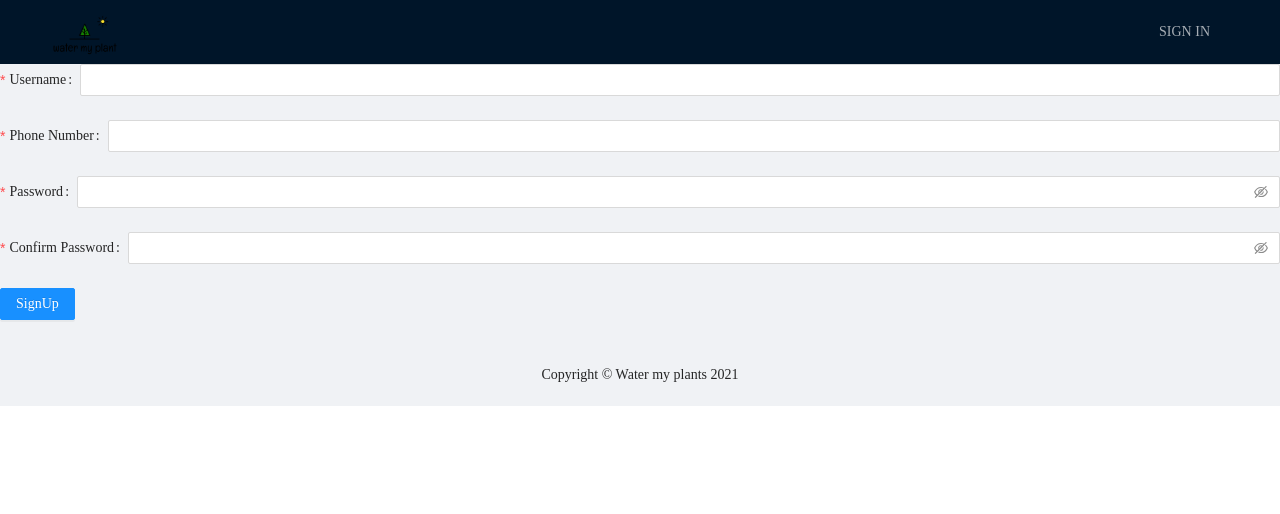
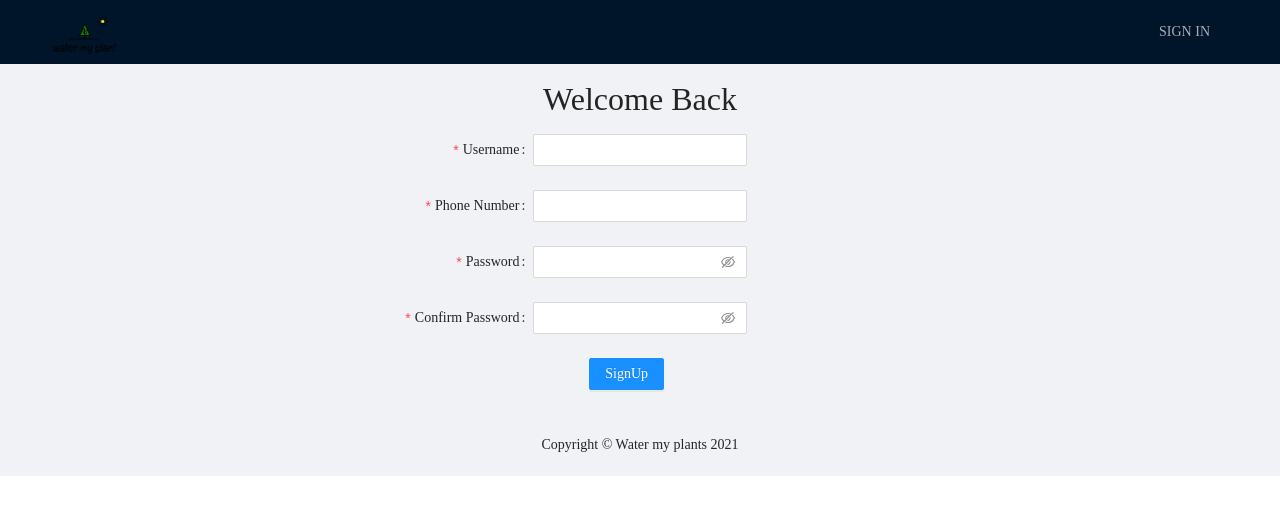
Before and after one commit to water-some-plants/front-end, a React (Create React App) app: page /signup in a window 1280 px wide. Shown: the top 514 px of the page. Built offline with nearby package versions, Linux system fonts and the light colour scheme.

Commit message:
styles added for signin and signup components

```diff
--- a/src/components/Header.js
+++ b/src/components/Header.js
@@ -7,7 +7,9 @@ const {Header: AntHeader } = Layout;
 const Header = () => {
     return (
         <AntHeader className="header">
-            <Image preview={false} width={70} src={logo} alt="logo" />
+            <Link to="/">
+                <Image preview={false} width={70} src={logo} alt="logo" />
+            </Link>
             <Menu theme="dark" mode="horizontal">
                 <Menu.Item key="1" >
                     <Link to="/signin">
--- a/src/components/SignIn.js
+++ b/src/components/SignIn.js
@@ -1,4 +1,4 @@
-import { Form,Input, Button } from "antd";
+import { Form,Input, Button,Row } from "antd";
 import {useState} from "react";
 
 const initialFormValues = {
@@ -17,11 +17,56 @@ const SignIn = () => {
         //postToDB(values)//values : Object
     }
 
+    const formItemLayout = {
+        labelCol: {
+          lg: {
+              span:8,
+          },
+          xs: {
+            span: 24,
+          },
+          sm: {
+            span: 8,
+          },
+        },
+        wrapperCol: {
+            lg:{
+                span:8,
+            },
+          xs: {
+            span: 12,
+          },
+          sm: {
+            span: 16,
+          },
+        },
+      };
+    const tailFormItemLayout = {
+        wrapperCol: {
+            lg: {
+                span:15,
+                offset:4,
+            },
+          xs: {
+            span: 12,
+            offset: 0,
+          },
+          sm: {
+            span: 12,
+            offset: 4,
+          },
+        },
+    };
+
     return (
+        <Row type="flex" justify="center" align="middle">
         <Form
+            {...formItemLayout}
+            className="forms"
             name="register"
             onFinish={onSubmit}
         >
+            <h1>Welcome Back</h1>
             <Form.Item
                 name="username"
                 label="Username"
@@ -47,10 +92,13 @@ const SignIn = () => {
             >
                 <Input.Password name="password" onChange={onChange}/>
             </Form.Item>
-            <Form.Item>
-                <Button type="primary" htmlType="submit" >SignUp</Button>
+            <Form.Item
+                {...tailFormItemLayout}
+            >
+                <Button type="primary" htmlType="submit" >SignIn</Button>
             </Form.Item>
         </Form>
+        </Row>
     );
 }
 
--- a/src/components/Signup.js
+++ b/src/components/Signup.js
@@ -1,4 +1,4 @@
-import {Form ,Input, Button} from "antd";
+import {Form ,Input, Button, Row} from "antd";
 import { useState } from 'react';
 import {Link} from "react-router-dom";
 
@@ -18,13 +18,58 @@ const Signup = () => {
     const onSubmit = (values) => {
         //postToDB (signupform)
     }
+    const formItemLayout = {
+        labelCol: {
+          lg: {
+              span:8,
+          },
+          xs: {
+            span: 24,
+          },
+          sm: {
+            span: 8,
+          },
+        },
+        wrapperCol: {
+            lg:{
+                span:8,
+            },
+          xs: {
+            span: 12,
+          },
+          sm: {
+            span: 16,
+          },
+        },
+      };
+      const tailFormItemLayout = {
+        wrapperCol: {
+            lg: {
+                span:15,
+                offset:4,
+            },
+          xs: {
+            span: 12,
+            offset: 0,
+          },
+          sm: {
+            span: 12,
+            offset: 4,
+          },
+        },
+    };
+
 
 
     return (
+        <Row type="flex" justify="center" align="center" className="row">
             <Form
+                {...formItemLayout}
+                className="forms"
                 name="register"
                 onFinish={onSubmit}
             >
+                <h1>Welcome Back</h1>
                 <Form.Item
                     name="username"
                     label="Username"
@@ -86,10 +131,13 @@ const Signup = () => {
                 >
                     <Input.Password name="password" onChange={onChange}/>
                 </Form.Item>
-            <Form.Item>
+                <Form.Item
+                    {...tailFormItemLayout}
+                >
                     <Button type="primary" htmlType="submit" >SignUp</Button>
                 </Form.Item>
             </Form>
+        </Row>
     );
 }
 
--- a/src/styles/index.scss
+++ b/src/styles/index.scss
@@ -50,3 +50,14 @@
 .footer {
   text-align: center;
 }
+.row {
+  width: 100%;
+}
+.forms {
+  width: 50%;
+  text-align: center;
+  h1 {
+    margin: 10px auto;
+    font-size: 2rem;
+  }
+}
```
Also changed, not shown: 2 other files (tests, documents, lock files or other folders). Lines whose indentation alone changed are shown as unchanged.
